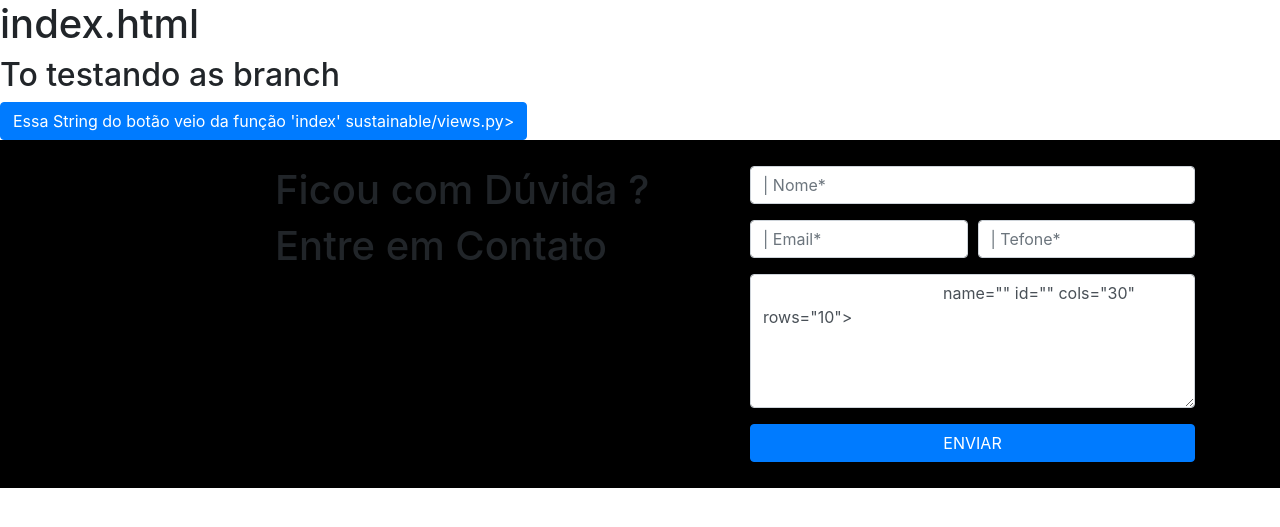
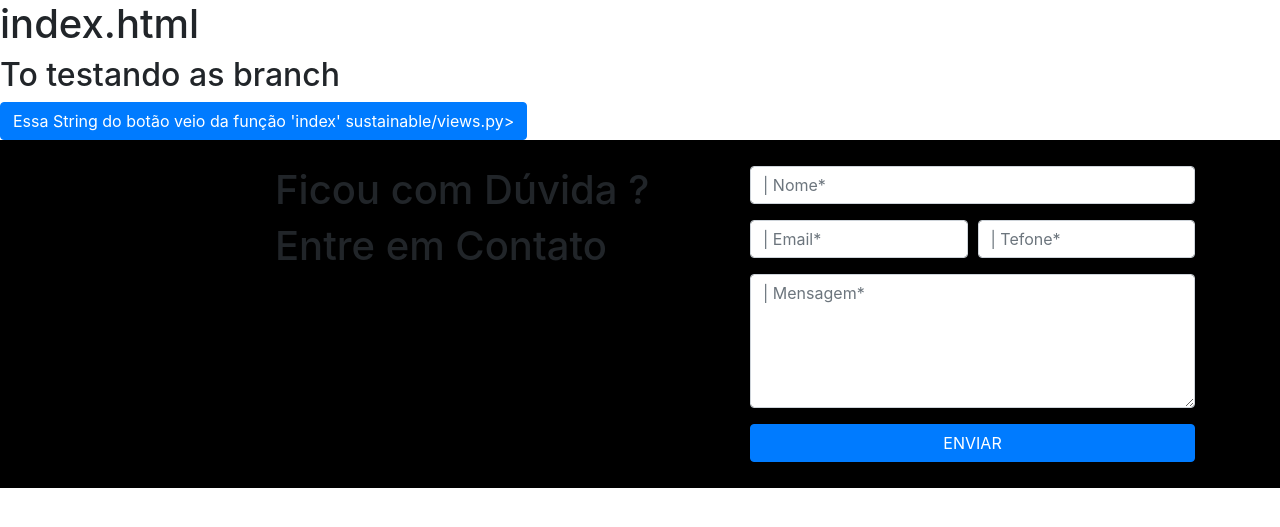
Before and after one commit to gballoni/Big-Buzz, a Django app: page / in a window 1280 px wide. Shown: the top 527 px of the page. Run offline with Django 3.2, Linux system fonts and the light colour scheme; some libraries are stand-ins or nearby versions.

Commit message:
Removendo um resto de código que estava sobrando.

```diff
--- a/aplicacao/templates/base.html
+++ b/aplicacao/templates/base.html
@@ -57,8 +57,7 @@
                                 <input type="text" class="form-control" id="inputTelefone" placeholder="| Tefone*">
                             </div>
                             <div class="form-group col-md-12">
-                                <textarea class="form-control" id="inputMensagem" rows="5" cols="33" placeholder ="| Mensagem*">
-                                        name="" id="" cols="30" rows="10"></textarea>
+                                <textarea class="form-control" id="inputMensagem" rows="5" cols="33" placeholder ="| Mensagem*"></textarea>
                             </div>
                             <div class="col-sm-12">
                                 <button type="submit" class="btn btn-primary btn-block">ENVIAR</button>
```
